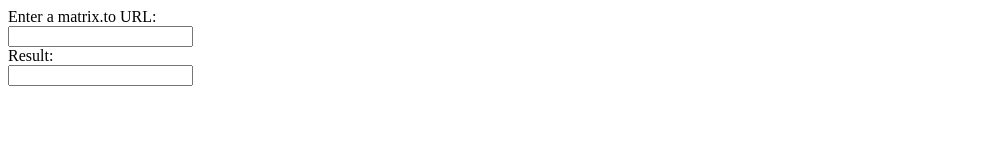
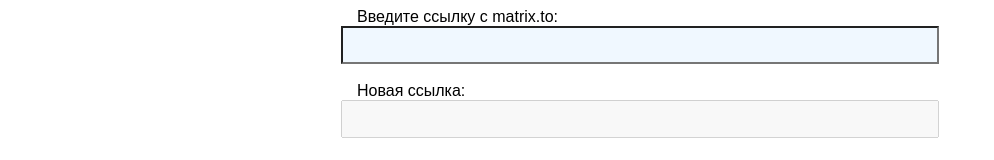
Before and after one commit to ilBEastli/matrix2magnit, a plain HTML site: page index.html in a window 1280 px wide. Shown: the whole page, without its empty margins (0-994 px from the left). Drawn offline with Linux system fonts and the light colour scheme.

Commit message:
feat: nice gui

```diff
--- a/index.html
+++ b/index.html
@@ -2,35 +2,64 @@
 <html lang="en">
 <head>
     <meta charset="UTF-8">
-    <title>Character Counter Example</title>
+	<meta name="viewport" content="width=device-width, initial-scale=1">
+    <title>matrix2magnit</title>
+
+    <style>
+        body {
+            display: flex;
+            justify-content: center;
+        }
+
+        label, input {
+            font-family: 'Arial', sans-serif;
+            font-size: medium;
+            height: 2em;
+            width: 36em;
+            padding-left: calc(1em);
+        }
+
+        #matrix-url {
+            background-color: AliceBlue; /* Light blue background */
+        }
+
+        #magnit-url {
+            color: DarkGreen;
+            font-weight: bold;
+        }
+    </style>
 </head>
+
 <body>
+    <div class="flex-container">
+        <label for="matrix-url">Введите ссылку с matrix.to:</label><br/>
+        <input type="text" id="matrix-url" name="matrix-url"><br/><br/>
 
-    <!-- Input field -->
-    <label for="matrix-url">Enter a matrix.to URL:</label><br/>
-    <input type="text" id="matrix-url" name="matrix-url"><br/>
-
-    <!-- Output display -->
-    <label for="magnit-url">Result:</label><br/>
-    <input type="text" id="magnit-url" name="magnit-url"><br/>
+        <label for="magnit-url">Новая ссылка:</label><br/>
+        <input type="text" id="magnit-url" name="magnit-url" disabled>
+    </div>
 
     <script>
-        const magnitUrlStart = 'https://im.magnit.ru/riot.im/#/room/';
-        // let testMatrixUrl = 'https://matrix.to/#/!EBnsyudJbPsPHEBgay:im.magnit.ru?via=im.magnit.ru';
-        // const testMagnitUrl = 'https://im.magnit.ru/riot.im/#/room/!EBnsyudJbPsPHEBgay:im.magnit.ru';
-
-        // Get the input field and output div by their IDs
+        const magnitUrlStart = 'https://im.magnit.ru/riot.im/#/';
         const matrixInput = document.getElementById('matrix-url');
         const magnitOutput = document.getElementById('magnit-url');
 
-        // Whenever something is typed or deleted in the input field, update the output display accordingly.
         matrixInput.addEventListener('input', function() {
-            let matrixUrl = this.value;
-            let roomId = matrixUrl.slice(matrixUrl.indexOf('!'), matrixUrl.indexOf('?'));
-            let magnitUrl = `${magnitUrlStart}${roomId}`;
+            const matrixUrl = this.value;
+            const roomIdBegin = matrixUrl.indexOf('!');
+            const roomIdEnd = matrixUrl.indexOf('?');
+            console.log('roomIdBegin', roomIdBegin);
+            console.log('roomIdEnd', roomIdEnd);
+            console.log(roomIdBegin === -1 || roomIdEnd === -1);
+            if (roomIdBegin === -1 || roomIdEnd === -1) {
+                magnitOutput.value = 'Неизвестный формат ссылки';
+                return;
+            }
+            const roomId = matrixUrl.slice(roomIdBegin, roomIdEnd);
+            const magnitUrl = `${magnitUrlStart}${roomId}`;
             magnitOutput.value = magnitUrl;
         });
     </script>
+</body>
 
-</body>
 </html>
```
